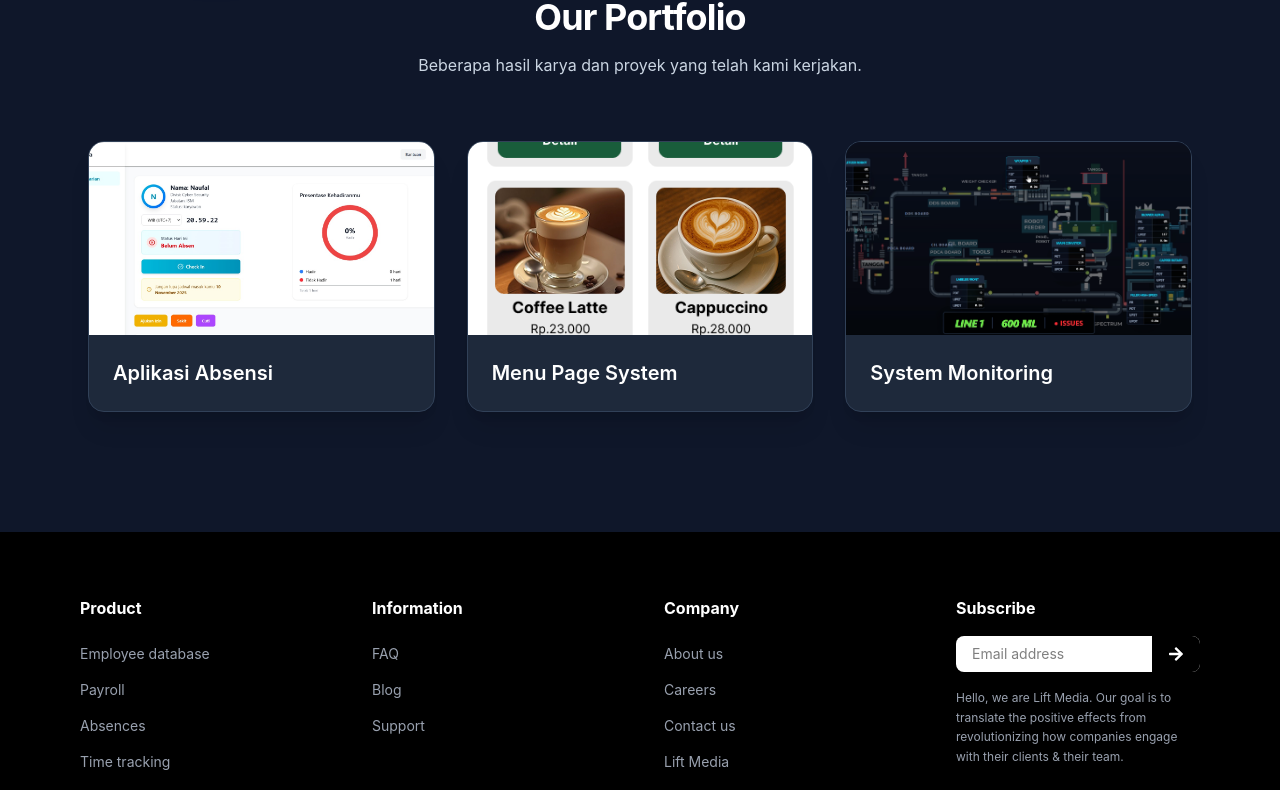
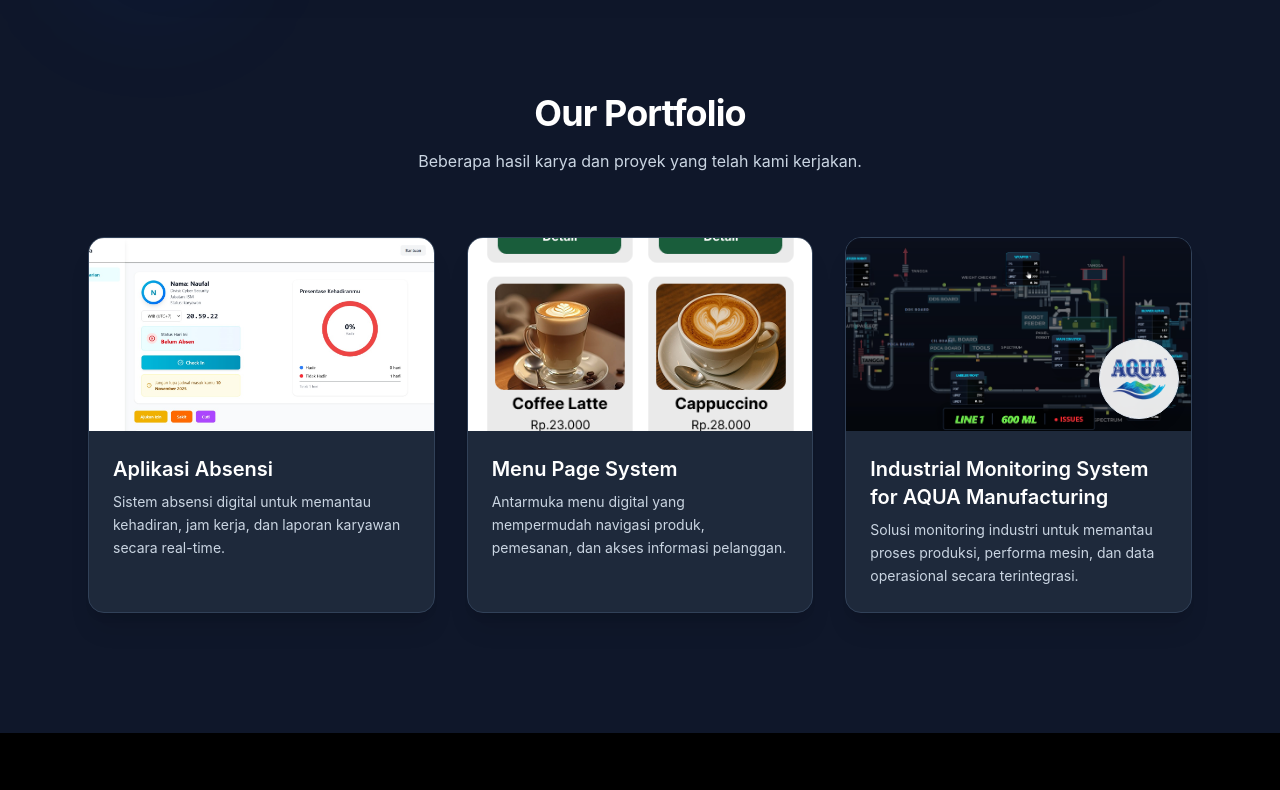
Before and after one commit to dimasvso/Company-Profile-Teman-Canggih, a React (Vite) app: page /about in a window 1280 px wide. Shown: the part 1684-2474 px from the top of the page. Built offline with nearby package versions, Linux system fonts and the light colour scheme.

Commit message:
fix: design projects

```diff
--- a/src/pages/About.jsx
+++ b/src/pages/About.jsx
@@ -5,6 +5,7 @@ import ImageLoader from "../component/ImageLoader";
 import AbsensiImg from "../assets/projects/Absensi.png";
 import MenuPageImg from "../assets/projects/MenuPage.png";
 import SystemMonitoringImg from "../assets/projects/SystemMonitoring.png";
+import AquaLogo from "../assets/projects/aqua-2019-logo-png_seeklogo-361204.png";
 
 function About() {
   return (
@@ -47,7 +48,7 @@ function About() {
         </section>
 
         <section className="flex items-center justify-center -mt-10 py-15 px-6">
-          <div className="relative group max-w-4xl">
+          <div className="relative group max-w-3xl lg:max-w-4xl xl:max-w-5xl">
             <div className="absolute rounded-4xl blur opacity-20 group-hover:opacity-40 transition duration-1000"></div>
 
             <div className="relative bg-[#1E293B] p-3 md:p-4 rounded-4xl shadow-2xl overflow-hidden border border-slate-700">
@@ -96,6 +97,9 @@ function About() {
               </div>
               <div className="p-6">
                 <h3 className="text-xl font-semibold text-white">Aplikasi Absensi</h3>
+                <p className="mt-2 text-sm text-slate-300 leading-relaxed">
+                  Sistem absensi digital untuk memantau kehadiran, jam kerja, dan laporan karyawan secara real-time.
+                </p>
               </div>
             </div>
 
@@ -111,11 +115,14 @@ function About() {
               </div>
               <div className="p-6">
                 <h3 className="text-xl font-semibold text-white">Menu Page System</h3>
+                <p className="mt-2 text-sm text-slate-300 leading-relaxed">
+                  Antarmuka menu digital yang mempermudah navigasi produk, pemesanan, dan akses informasi pelanggan.
+                </p>
               </div>
             </div>
 
             {/* Dummy 3 */}
-            <div className="bg-[#1E293B] rounded-2xl overflow-hidden border border-slate-700 shadow-xl group hover:border-[#06B6D4]/50 transition-colors duration-300">
+            {/* <div className="bg-[#1E293B] rounded-2xl overflow-hidden border border-slate-700 shadow-xl group hover:border-[#06B6D4]/50 transition-colors duration-300">
               <div className="aspect-video bg-slate-800 overflow-hidden relative">
                 <div className="absolute inset-0 bg-[#06B6D4]/10 opacity-0 group-hover:opacity-100 transition-opacity duration-300 z-10"></div>
                 <ImageLoader
@@ -126,6 +133,30 @@ function About() {
               </div>
               <div className="p-6">
                 <h3 className="text-xl font-semibold text-white">System Monitoring</h3>
+                <p className="mt-2 text-sm text-slate-300 leading-relaxed">
+                  Dashboard pemantauan performa sistem yang membantu tim operasional melihat status dan potensi masalah lebih cepat.
+                </p>
+              </div>
+            </div> */}
+
+            {/* AQUA Manufacturing */}
+            <div className="bg-[#1E293B] rounded-2xl overflow-hidden border border-slate-700 shadow-xl group hover:border-[#06B6D4]/50 transition-colors duration-300">
+              <div className="aspect-video bg-slate-800 overflow-hidden relative">
+                <div className="absolute inset-0 bg-[#06B6D4]/10 opacity-0 group-hover:opacity-100 transition-opacity duration-300 z-10"></div>
+                <ImageLoader
+                  src={SystemMonitoringImg}
+                  alt="Industrial Monitoring System for AQUA Manufacturing"
+                  className="w-full h-full object-cover object-center group-hover:scale-105 transition-transform duration-500"
+                />
+                <div className="absolute bottom-3 right-3 z-20 w-14 sm:w-16 md:w-18 lg:w-20 rounded-full bg-white/90 p-2 shadow-lg backdrop-blur-sm border border-slate-200">
+                  <img src={AquaLogo} alt="AQUA logo" className="w-full h-auto object-contain" />
+                </div>
+              </div>
+              <div className="p-6">
+                <h3 className="text-xl font-semibold text-white">Industrial Monitoring System for AQUA Manufacturing</h3>
+                <p className="mt-2 text-sm text-slate-300 leading-relaxed">
+                  Solusi monitoring industri untuk memantau proses produksi, performa mesin, dan data operasional secara terintegrasi.
+                </p>
               </div>
             </div>
           </div>
--- a/src/pages/Home.jsx
+++ b/src/pages/Home.jsx
@@ -3,7 +3,8 @@ import AOS from 'aos';
 import 'aos/dist/aos.css';
 
 // Assets
-import HeroImg from '../assets/Hero-Image.png';
+import HeroImg from '../assets/TemanCanggih.jpeg';
+import AboutImg from '../assets/abousImg.jpeg';
 import Outlines from '../assets/outlines.png';
 import NathanImg from '../assets/Nathan.png';
 import SyafiqImg from '../assets/Syafiq.png';
@@ -19,6 +20,7 @@ import ChestaImg from '../assets/chesta.png';
 import Button from '../component/Button';
 import TeamCard from '../component/TeamCard';
 import Accordion from '../component/Accordion';
+import ImageLoader from '../component/ImageLoader';
 import { Link } from 'react-router-dom';
 
 function Home() {
@@ -132,7 +134,7 @@ function Home() {
         <div className="flex flex-col w-full overflow-x-hidden">
             <section
                 id="home"
-                className="relative w-full min-h-screen flex items-end justify-end overflow-hidden"
+                className="relative w-full min-h-screen flex items-end justify-end overflow-hidden pt-20 md:pt-24 lg:pt-0"
             >
                 {/* Loader */}
                 {!imageLoaded && (
@@ -152,14 +154,14 @@ function Home() {
 
                 {/* Content */}
                 <div
-                    className={`relative z-10 w-full rounded-tl-[60px] md:rounded-tl-[130px] lg:w-[50%] flex items-end transition-all duration-700 ${imageLoaded
+                    className={`relative z-10 w-full mt-10 md:mt-16 lg:mt-0 rounded-tl-[60px] md:rounded-tl-[130px] lg:w-[50%] flex items-end transition-all duration-700 ${imageLoaded
                             ? "opacity-100 translate-x-0"
                             : "opacity-0 translate-x-10"
                         }`}
                     data-aos="fade-left"
                     data-aos-duration="500"
                 >
-                    <div className="bg-[#0B1120] w-full p-8 md:p-10 lg:p-17 rounded-tl-[60px] md:rounded-tl-[130px] border-t border-l border-white/10 flex flex-col justify-center text-white shadow-2xl">
+                    <div className="bg-[#0B1120] w-full p-8 md:p-10 lg:p-17 rounded-tl-[60px] md:rounded-tl-[130px] border-t border-l border-white/10 flex flex-col justify-center text-white shadow-2xl -mt-2 md:-mt-4 lg:mt-0">
                         <h1 className="text-2xl md:ms-10 lg:text-[56px] font-bold leading-tight mb-5">
                             We combine design, thinking and technical
                         </h1>
@@ -171,9 +173,11 @@ function Home() {
                         </p>
 
                         <div className="md:ms-10">
-                            <Button variant="hero" size="md">
-                                Work With Us
-                            </Button>
+                            <Link to="/contact">
+                                <Button variant="hero" size="md">
+                                    Work With Us
+                                </Button>
+                            </Link>
                         </div>
                     </div>
                 </div>
@@ -190,8 +194,12 @@ function Home() {
                         </Link>
                     </div>
                     <div className="w-full lg:w-1/2 order-1 lg:order-2" data-aos="zoom-in">
-                        <div className="relative w-full max-w-125 mx-auto h-100 rounded-[40px] md:rounded-[80px] overflow-hidden shadow-xl">
-                            <img src="https://images.unsplash.com/photo-1522202176988-66273c2fd55f?auto=format&fit=crop&q=80&w=1000" alt="Business" className="w-full h-full object-cover mix-blend-multiply opacity-80" />
+                        <div className="relative w-full max-w-[600px] mx-auto h-[200px] md:h-[320px] lg:h-[350px] rounded-[40px] md:rounded-[80px] overflow-hidden shadow-xl">
+                            <ImageLoader
+                                src={AboutImg}
+                                alt="Business"
+                                className="w-full h-full object-cover object-center mix-blend-multiply opacity-80"
+                            />
                         </div>
                     </div>
                 </div>
```
Also changed, not shown: src/assets/abousImg.jpeg (added), src/assets/projects/aqua-2019-logo-png_seeklogo-361204.png (added).
